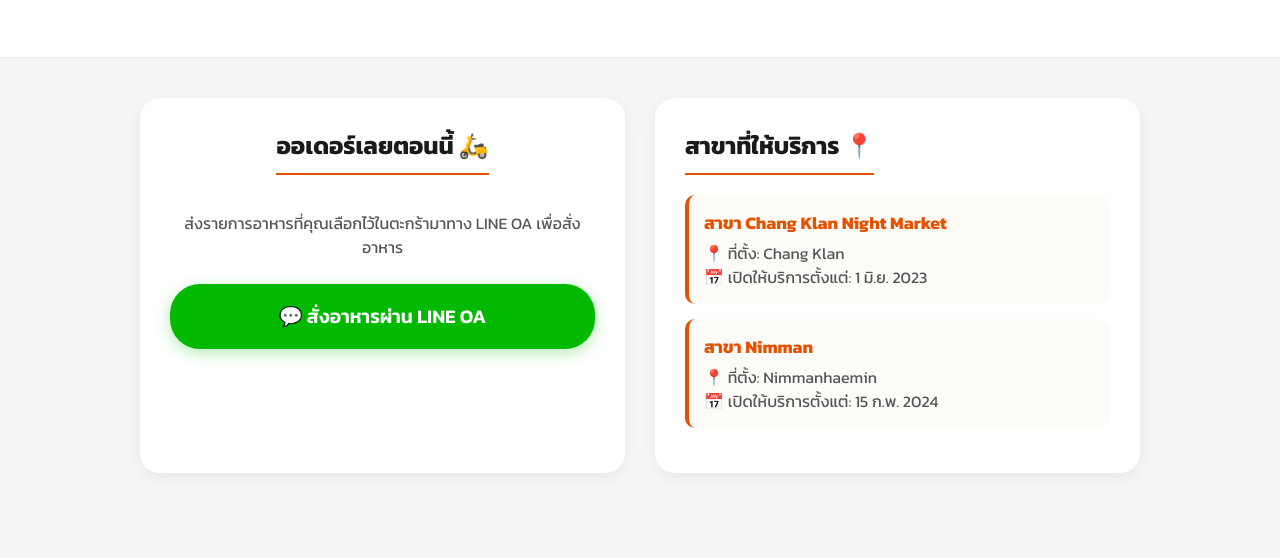
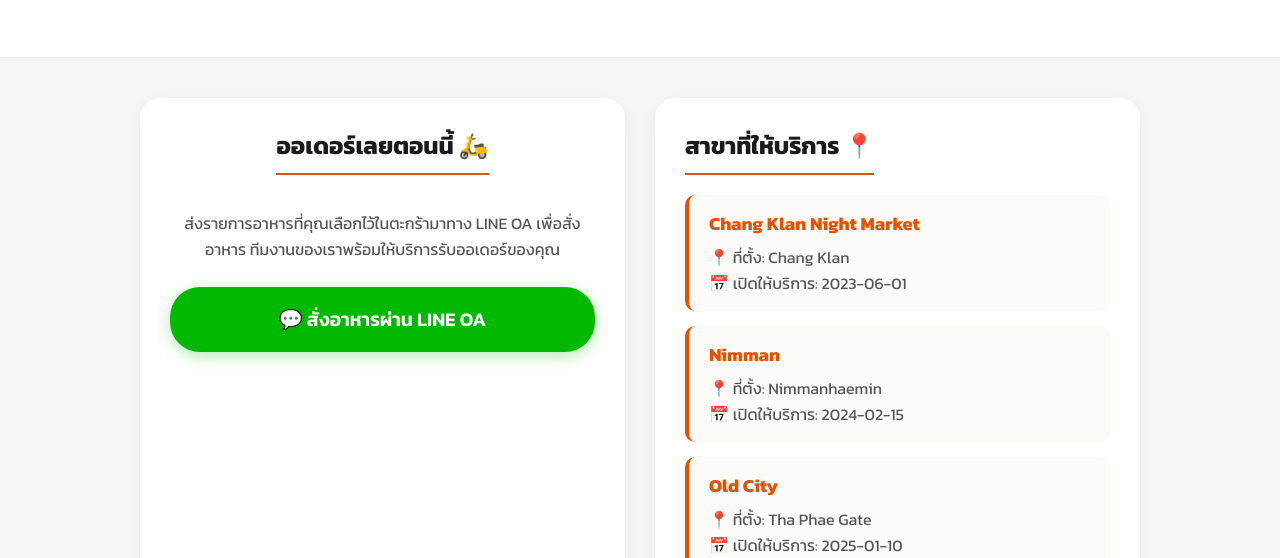
Before and after one commit to nongdii/project-web, a plain HTML site: page order.html in a window 1280 px wide. Shown: the part 242-800 px from the top of the page. Drawn offline with Linux system fonts and the light colour scheme.

Commit message:
Refine order section styles and add new branch details
Updated styles for order section and branch cards. Enhanced text clarity and added new branch information.

```diff
--- a/order.html
+++ b/order.html
@@ -67,7 +67,7 @@
         .card h2 { color: var(--dark); font-size: 1.5rem; margin-top: 0; border-bottom: 2px solid var(--primary); padding-bottom: 10px; display: inline-block; }
 
         .order-section { text-align: center; }
-        .order-section p { color: #555; margin-bottom: 25px; }
+        .order-section p { color: #555; margin-bottom: 25px; line-height: 1.6; }
 
         .btn-line {
             display: flex; justify-content: center; align-items: center; gap: 10px;
@@ -79,9 +79,15 @@
         }
         .btn-line:hover { background-color: var(--line-hover); transform: translateY(-3px); }
 
-        .branch { background: var(--light); padding: 15px; border-radius: 10px; margin-bottom: 15px; border-left: 4px solid var(--primary); }
-        .branch h4 { margin: 0 0 5px 0; color: var(--primary); font-size: 1.1rem; }
-        .branch p { margin: 0; font-size: 1rem; color: #555; line-height: 1.5; }
+        .branch {
+            background: var(--light);
+            padding: 15px 20px;
+            border-radius: 10px;
+            margin-bottom: 15px;
+            border-left: 4px solid var(--primary);
+        }
+        .branch h4 { margin: 0 0 8px 0; color: var(--primary); font-size: 1.15rem; }
+        .branch p { margin: 0; font-size: 1rem; color: #555; line-height: 1.6; }
 
         footer { text-align: center; padding: 30px; color: #777; font-size: 0.9rem; margin-top: 20px; }
 
@@ -109,10 +115,10 @@
     </div>
 
     <div class="container">
-        <!-- ฝั่งซ้าย: ช่องทางติดต่อตามข้อกำหนด 3.3 -->
+        <!-- ฝั่งซ้าย: ช่องทางติดต่อตามข้อกำหนด -->
         <div class="card order-section">
             <h2>ออเดอร์เลยตอนนี้ 🛵</h2>
-            <p>ส่งรายการอาหารที่คุณเลือกไว้ในตะกร้ามาทาง LINE OA เพื่อสั่งอาหาร</p>
+            <p>ส่งรายการอาหารที่คุณเลือกไว้ในตะกร้ามาทาง LINE OA เพื่อสั่งอาหาร ทีมงานของเราพร้อมให้บริการรับออเดอร์ของคุณ</p>
 
             <a href="https://line.me/ti/p/~@lannaeats" target="_blank" class="btn-line">
                 💬 สั่งอาหารผ่าน LINE OA
@@ -124,12 +130,16 @@
             <h2>สาขาที่ให้บริการ 📍</h2>
 
             <div class="branch">
-                <h4>สาขา Chang Klan Night Market</h4>
-                <p>📍 ที่ตั้ง: Chang Klan<br>📅 เปิดให้บริการตั้งแต่: 1 มิ.ย. 2023</p>
+                <h4>Chang Klan Night Market</h4>
+                <p>📍 ที่ตั้ง: Chang Klan<br>📅 เปิดให้บริการ: 2023-06-01</p>
             </div>
             <div class="branch">
-                <h4>สาขา Nimman</h4>
-                <p>📍 ที่ตั้ง: Nimmanhaemin<br>📅 เปิดให้บริการตั้งแต่: 15 ก.พ. 2024</p>
+                <h4>Nimman</h4>
+                <p>📍 ที่ตั้ง: Nimmanhaemin<br>📅 เปิดให้บริการ: 2024-02-15</p>
+            </div>
+            <div class="branch">
+                <h4>Old City</h4>
+                <p>📍 ที่ตั้ง: Tha Phae Gate<br>📅 เปิดให้บริการ: 2025-01-10</p>
             </div>
         </div>
     </div>
```
